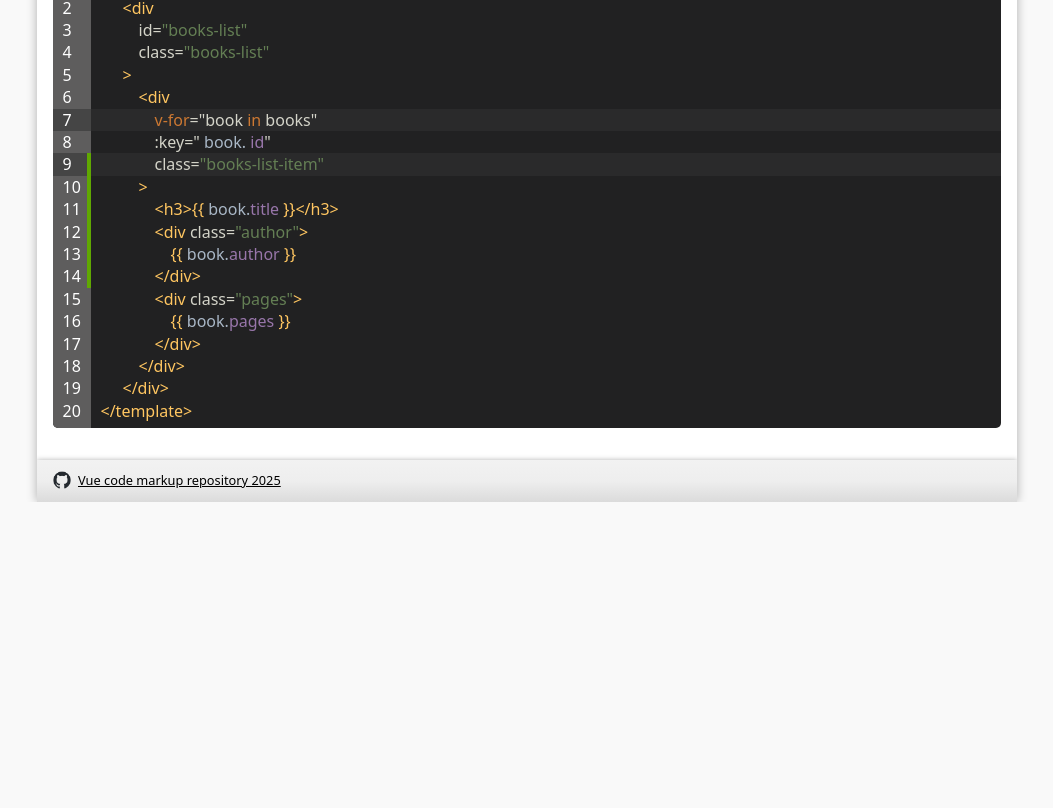
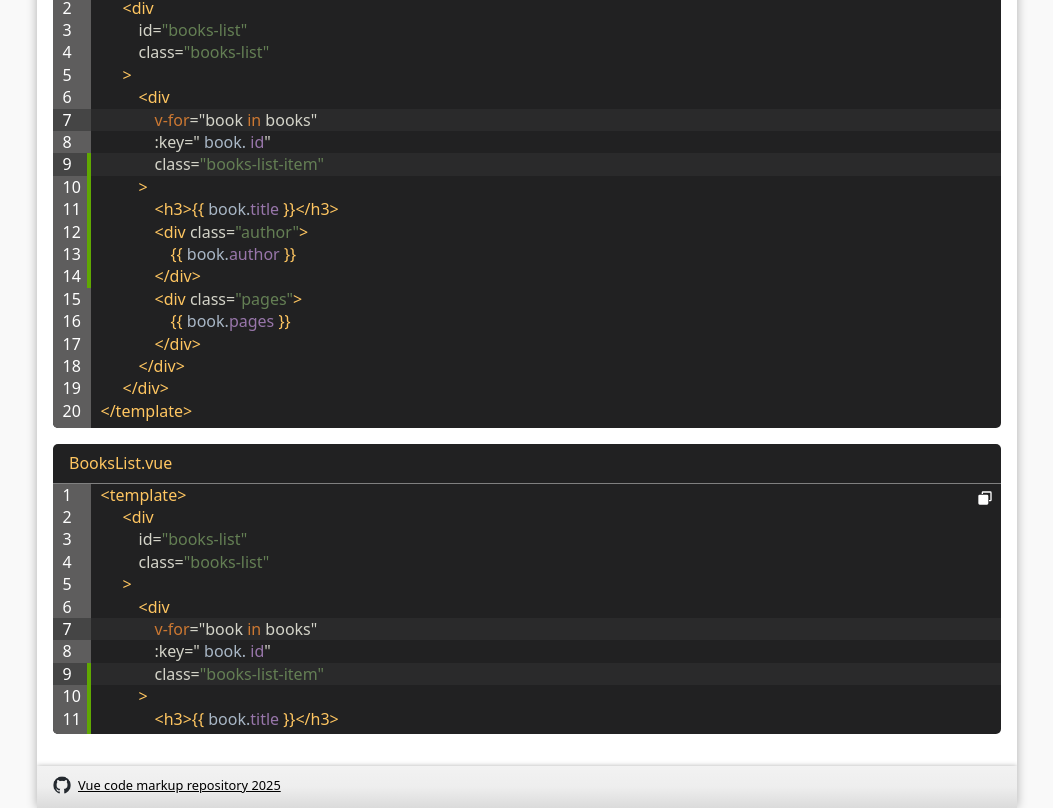
Before and after one commit to maksimkaJCHK/vue-code-markup, a Vue app: page / in a window 1280 px wide. Shown: the part 1839-2647 px from the top of the page, without its empty margins (113-1166 px from the left). Before the commit the page ends 2341 px from the top, so only its background shows below. Built offline with nearby package versions, Linux system fonts and the light colour scheme.

Commit message:
Сделал пример с максимальной высотой

```diff
--- a/src/components/MainContent.vue
+++ b/src/components/MainContent.vue
@@ -3,9 +3,10 @@
     <h1>Vue code markup</h1>
 
     <example-content />
+
     <books-list />
-
     <tab-books-list />
+    <books-list-max-height />
   </main>
 </template>
 
@@ -14,6 +15,7 @@
   import ExampleContent from '@/components/ExampleContent.vue';
   import BooksList from '@/components/code-examples/BooksList.vue';
   import TabBooksList from '@/components/code-examples/tab/TabBooksList.vue';
+  import BooksListMaxHeight from '@/components/code-examples/BooksListMaxHeight.vue';
 </script>
 
 <style lang="scss">
--- /dev/null
+++ b/src/components/code-examples/BooksListMaxHeight.vue
@@ -0,0 +1,15 @@
+<template>
+  <div class="books-list-max-height">
+    <books-list />
+  </div>
+</template>
+
+<script setup>
+  import BooksList from './BooksList.vue';
+</script>
+
+<style lang="scss" scoped>
+  .books-list-max-height {
+    --cm-max-height-body: 250px;
+  }
+</style>
```
